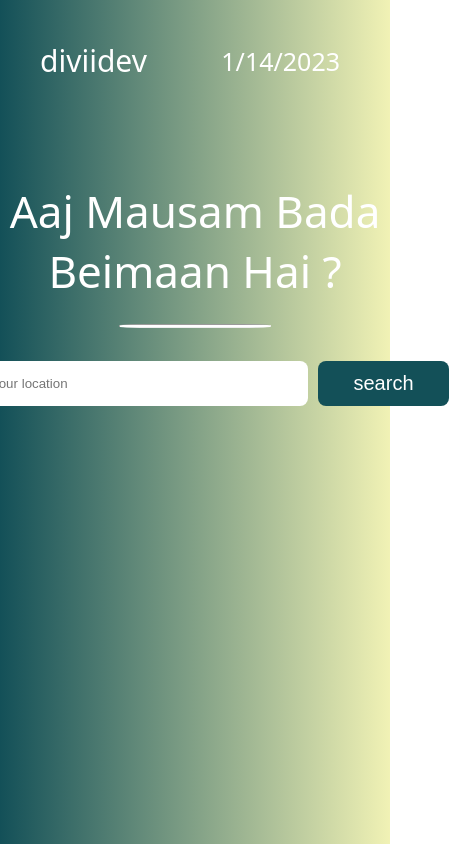
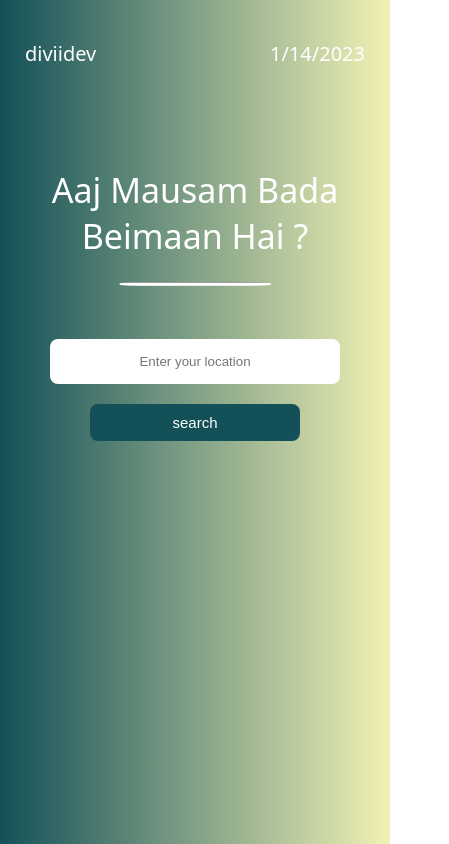
Before and after one commit to diviidev/weather-forecast, a plain HTML site: page index.html in a window 390 px wide. Shown: the whole page, 449 px wide, since content can reach past the window. Drawn offline with Linux system fonts and the light colour scheme.

Commit message:
make the webpage responsive

```diff
--- a/css/index.css
+++ b/css/index.css
@@ -56,6 +56,7 @@ body {
   padding: 15px;
   border-radius: 8px;
   border: none;
+  text-align: center;
 }
 #searchbox:focus-visible {
   outline: none;
@@ -113,3 +114,31 @@ body {
   width: 80px;
   margin-right: 15px;
 }
+
+@media (min-width: 360px) and (max-width: 740px) {
+  #head1 {
+    font-size: 20px;
+    padding-left: 25px;
+  }
+  #head2 {
+    font-size: 20px;
+    padding: 40px 25px 0 0;
+  }
+  #body1 {
+    font-size: 34px;
+  }
+  #body2 {
+    display: flex;
+    flex-direction: column;
+    padding: 45px 50px 0;
+  }
+  #searchbox {
+    size: 10px;
+  }
+  .click {
+    margin-left: 0px;
+    font-size: 15px;
+    margin: 0 40px;
+    margin-top: 20px;
+  }
+}
--- a/javascript/index.js
+++ b/javascript/index.js
@@ -12,6 +12,7 @@ function weather() {
   fetch(url) //here we call the api/request
     .then((response) => response.json()) //after the api is fetched what should be done ->we converted the backend response to json format
     .then((data) => {
+      console.log(data);
       var div = document.createElement("div");
       div.classList.add("showbox");
       div.innerHTML = `
@@ -21,7 +22,7 @@ function weather() {
         </p>
         <img src="https://openweathermap.org/img/wn/${
           data.weather[0].icon
-        }.png" alt="CA"/>
+        }.png" alt="weather icon"/>
       </div>
       <div class="right">
         <p class="weathershow">
```
